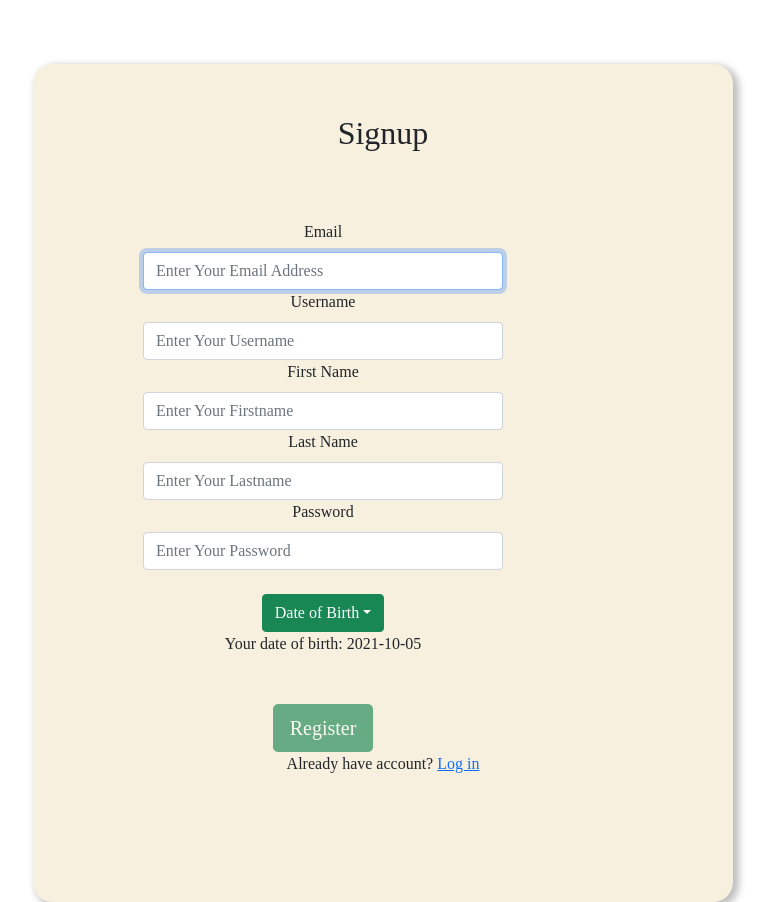
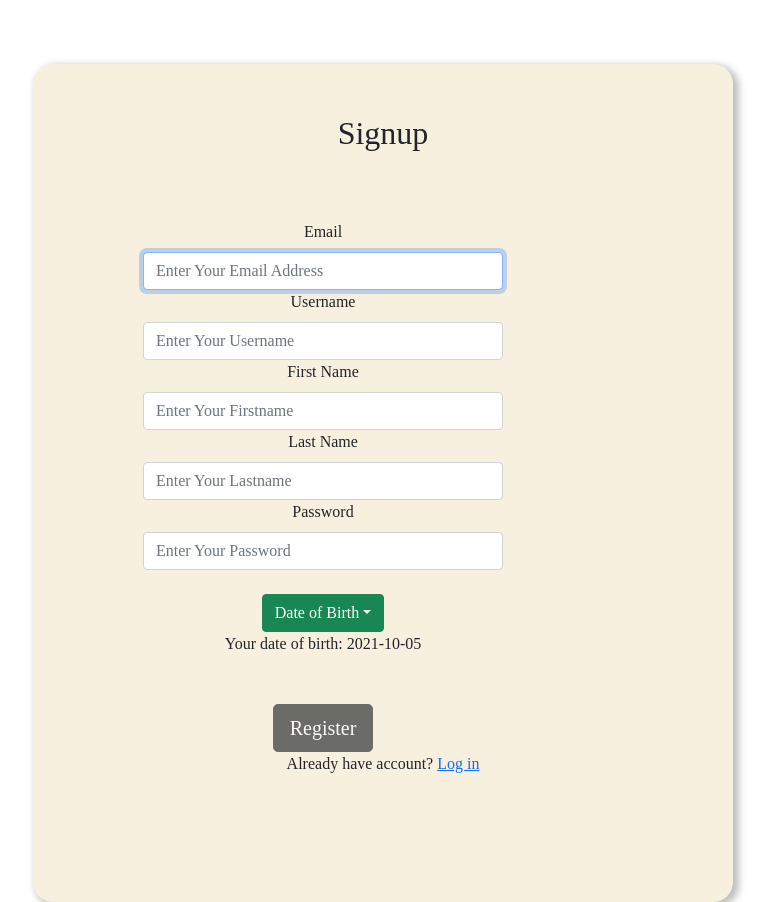
Before and after one commit to LOOP115/Unisoft_CRM_Front, a React (Create React App) app: page /signup in a window 1280 px wide. Shown: the whole page, without its empty margins (351-1124 px from the left). Built offline with nearby package versions, Linux system fonts and the light colour scheme.

Commit message:
Change button style

```diff
--- a/src/components/Signup.jsx
+++ b/src/components/Signup.jsx
@@ -184,7 +184,7 @@ function Signup() {
 
             <br /><br /><br />
 
-            <Button variant="success" block size="lg" onClick={handleClick} className="btn" disabled={!validForm()}>
+            <Button variant="dark" block size="lg" onClick={handleClick} className="btn3" disabled={!validForm()}>
               Register
             </Button>
           </Form>
```
